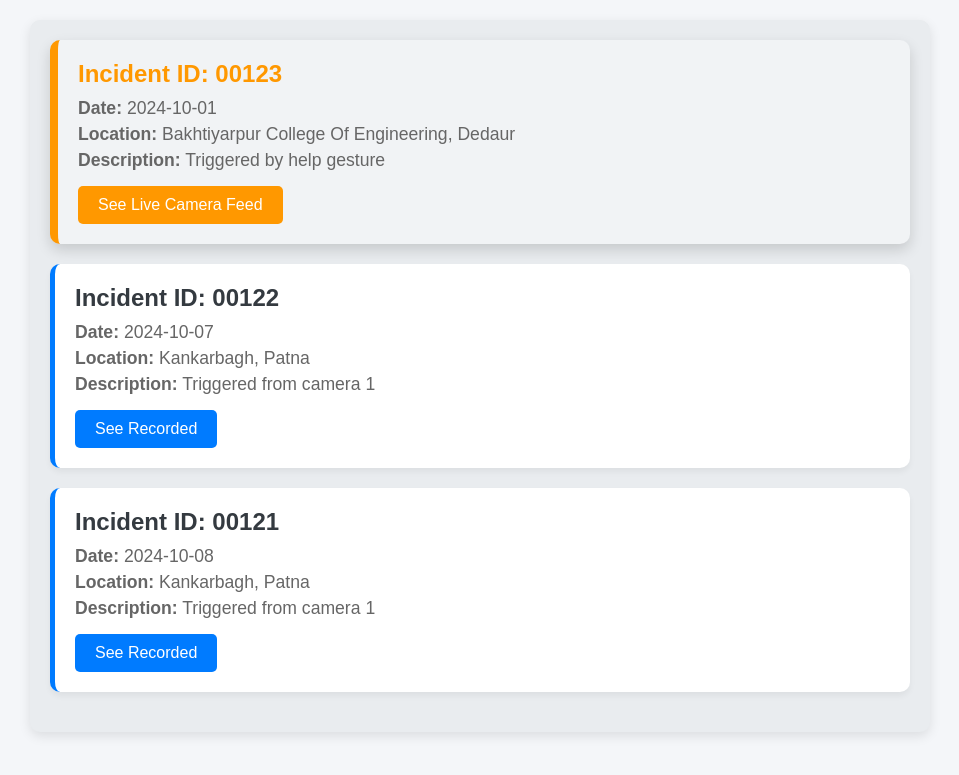
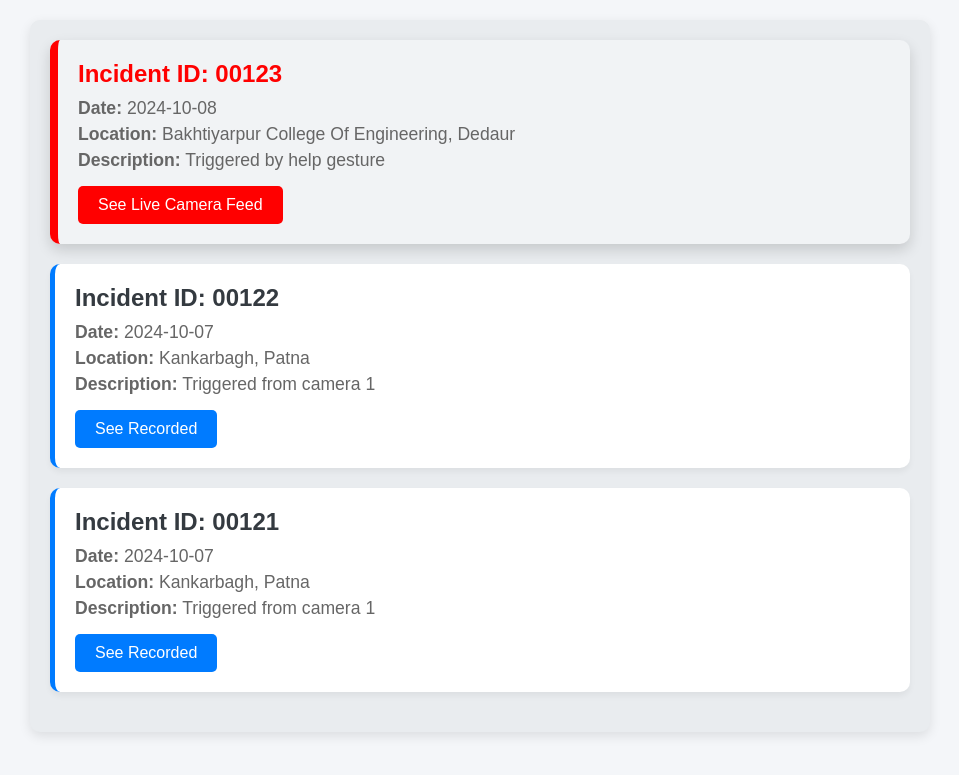
Before and after one commit to ayushraanjan/security-cam, a Django app: page /incident123/ in a window 1280 px wide. Shown: the top 775 px of the page, without its empty margins (160-1119 px from the left). Run offline with Django 5.2, Linux system fonts and the light colour scheme.

Commit message:
final commit

```diff
--- a/rasp_dashboard/main/templates/static_page.html
+++ b/rasp_dashboard/main/templates/static_page.html
@@ -74,20 +74,20 @@
         /* Styling for the highlighted incident */
         .main-incident {
             background-color: #f1f3f5;
-            border-left: 8px solid #ff9800;
+            border-left: 8px solid #ff0000; /* Changed to red */
             box-shadow: 0 6px 14px rgba(0, 0, 0, 0.15);
         }
 
         .main-incident h3 {
-            color: #ff9800;
+            color: #ff0000; /* Changed to red */
         }
 
         .main-incident a {
-            background-color: #ff9800;
+            background-color: #ff0000; /* Changed to red */
         }
 
         .main-incident a:hover {
-            background-color: #e68a00;
+            background-color: #cc0000; /* Darker red on hover */
         }
 
     </style>
@@ -99,7 +99,7 @@
         <!-- Highlighted Incident Report -->
         <div class="incident main-incident">
             <h3>Incident ID: 00123</h3>
-            <p><strong>Date:</strong> 2024-10-01</p>
+            <p><strong>Date:</strong> 2024-10-08</p>
             <p><strong>Location:</strong> Bakhtiyarpur College Of Engineering, Dedaur</p>
             <p><strong>Description:</strong> Triggered by help gesture</p>
             <a href="http://192.168.137.92:8080/video_feed">See Live Camera Feed</a>
@@ -117,7 +117,7 @@
         <!-- Another Regular Incident Report -->
         <div class="incident">
             <h3>Incident ID: 00121</h3>
-            <p><strong>Date:</strong> 2024-10-08</p>
+            <p><strong>Date:</strong> 2024-10-07</p>
             <p><strong>Location:</strong> Kankarbagh, Patna</p>
             <p><strong>Description:</strong> Triggered from camera 1</p>
             <a href="/live-camera-feed/">See Recorded</a>
```
